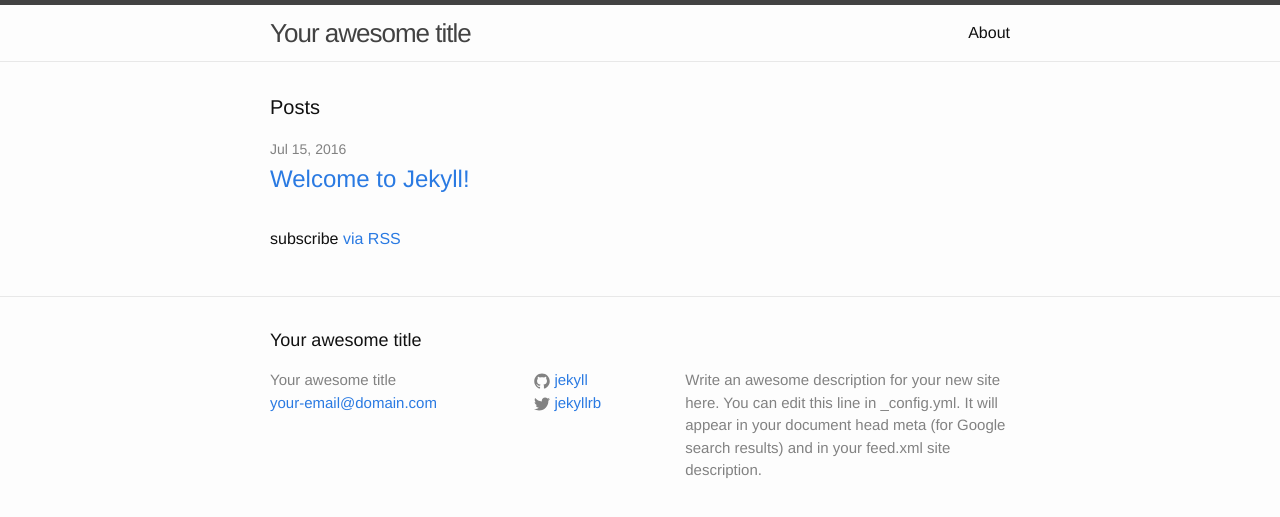
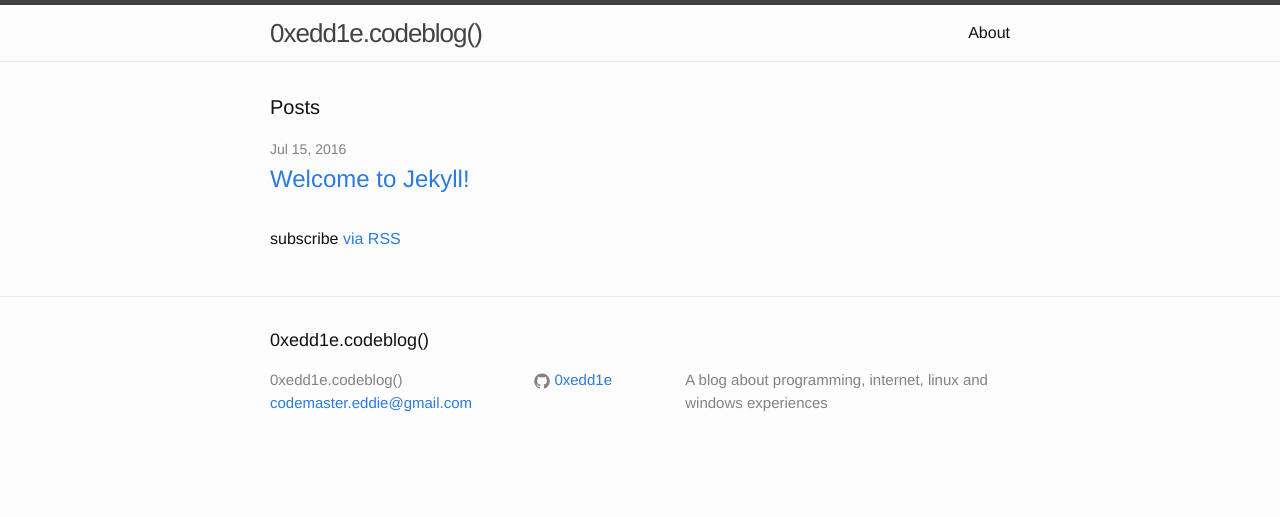
Before and after one commit to 0xEDD1E/0xEDD1E.github.io, a Jekyll site: the page built from index.html, in a window 1280 px wide. Shown: the top 517 px of the page. Built offline with Jekyll 4.4.1, drawn with Linux system fonts in a browser that asks for light colours.

Commit message:
edit _config.yml

```diff
--- a/_config.yml
+++ b/_config.yml
@@ -6,16 +6,13 @@
 # 'jekyll serve'. If you change this file, please restart the server process.
 
 # Site settings
-title: Your awesome title
-email: your-email@domain.com
+title: 0xedd1e.codeblog()
+email: codemaster.eddie@gmail.com
 description: > # this means to ignore newlines until "baseurl:"
-  Write an awesome description for your new site here. You can edit this
-  line in _config.yml. It will appear in your document head meta (for
-  Google search results) and in your feed.xml site description.
+  A blog about programming, internet, linux and windows experiences
 baseurl: "" # the subpath of your site, e.g. /blog
-url: "http://yourdomain.com" # the base hostname & protocol for your site
-twitter_username: jekyllrb
-github_username:  jekyll
+url: "http://0xedd1e.github.io" # the base hostname & protocol for your site
+github_username:  "0xedd1e"
 
 # Build settings
 markdown: kramdown
```
